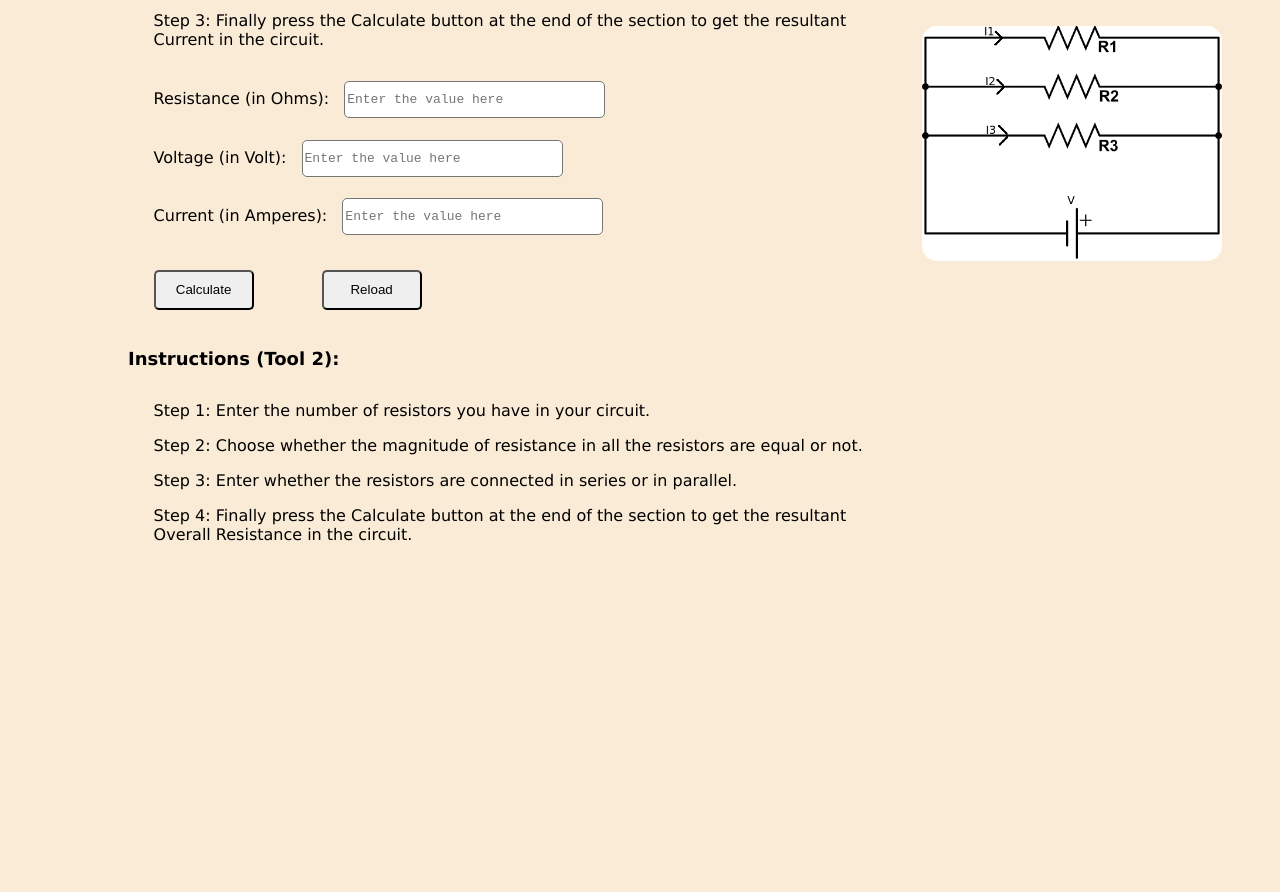
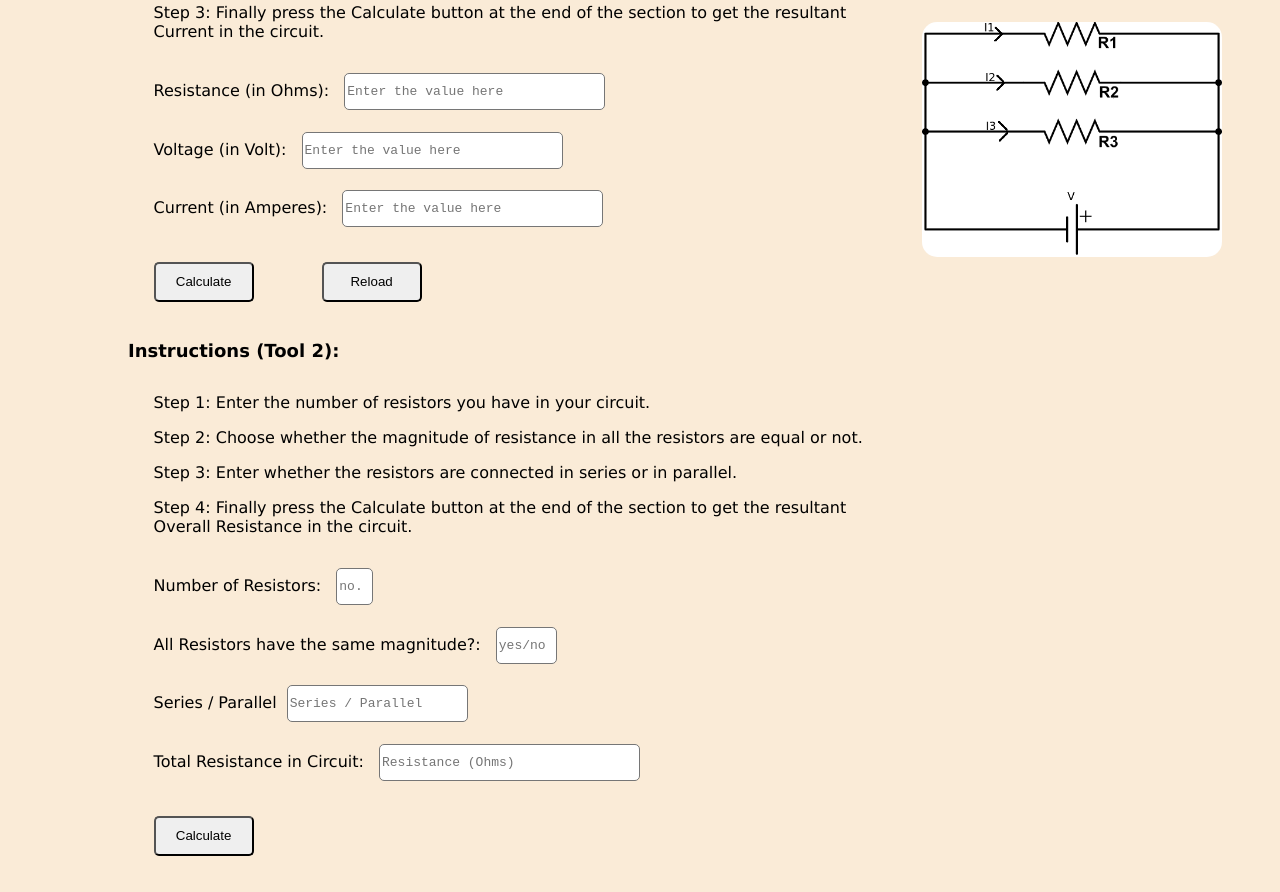
Before and after one commit to Faizaan-Nasir/Physics-Project, a plain HTML site: page index.html in a window 1280 px wide. Shown: the part 392-1284 px from the top of the page. Before the commit the page ends 952 px from the top, so only its background shows below. Drawn offline with Linux system fonts and the light colour scheme.

Commit message:
Update index.html

```diff
--- a/index.html
+++ b/index.html
@@ -1,4 +1,4 @@
-<!DOCTYPE html>
+<DOCTYPE html>
     <html lang="en">
 
     <head>
@@ -84,7 +84,8 @@
                 <p>Step 1.5: You could alternatively enter the current in the ciruit to calculate the overall resistance
                     instead.</p>
                 <p>Step 2: Enter the constant Voltage in the circuit.</p>
-            <p>Step 3: Finally press the Calculate button at the end of the section to get the resultant Current in the
+                <p>Step 3: Finally press the Calculate button at the end of the section to get the resultant Current in
+                    the
                     circuit.</p>
             </div>
             <div class="text">
@@ -92,7 +93,8 @@
                     placeholder="Enter the value here"></textarea>
             </div>
             <div class="text">
-            Voltage (in Volt): <textarea id="voltage" cols="30" rows="1" placeholder="Enter the value here"></textarea>
+                Voltage (in Volt): <textarea id="voltage" cols="30" rows="1"
+                    placeholder="Enter the value here"></textarea>
             </div>
             <div class="text">
                 Current (in Amperes): <textarea id="Current" cols="30" rows="1"
@@ -109,6 +111,22 @@
                     Resistance
                     in the circuit.</p>
             </div>
+            <div class="text">
+                Number of Resistors: <textarea id="no." cols="2" rows="1" placeholder="no."></textarea>
+            </div>
+            <div class="text">
+                All Resistors have the same magnitude?: <textarea id="yes/no" cols="5" rows="1"
+                    placeholder="yes/no"></textarea>
+            </div>
+            <div id="display"></div>
+            <div class="text">
+                Series / Parallel<textarea id="s/p" cols="20" rows="1" placeholder="Series / Parallel"></textarea>
+            </div>
+            <div class="text">
+                Total Resistance in Circuit: <textarea id="overall" cols="30" rows="1"
+                    placeholder="Resistance (Ohms)"></textarea>
+            </div>
+            <button onclick="calculate()">Calculate</button><br><br><br>
         </div>
     </body>
     <script>
@@ -128,6 +146,42 @@
                 document.getElementById("resistance").innerHTML = R
             }
         }
+        function calculate() {
+            if (document.getElementById("yes/no").value == "no") {
+                if (document.getElementById("s/p").value == "Series") {
+                    t = 0
+                    for (i = 1; i <= document.getElementById("no.").value; i++) {
+                        let a = prompt("Enter magnitude of resistor " + i + " in ohms: ")
+                        a = parseInt(a)
+                        t = t + a
+                    }
+                    document.getElementById("overall").innerHTML = t
+                }
+                else if (document.getElementById("s/p").value == "Parallel") {
+                    t = 0
+                    for (i = 1; i <= document.getElementById("no.").value; i++) {
+                        let a = prompt("Enter magnitude of resistor " + i + " in ohms:")
+                        a = parseInt(a)
+                        t = t + (1 / a)
+                        f = (1 / t)
+                    }
+                    document.getElementById("overall").innerHTML = f
+                }
+            }
+            else if (document.getElementById("yes/no").value == "yes") {
+                let a = prompt("Enter the magnitude of one of the resistors: ")
+                a = parseInt(a)
+                if (document.getElementById("s/p").value == "Series") {
+                    t = document.getElementById("no.").value * a
+                    document.getElementById("overall").innerHTML = t
+                }
+                else if (document.getElementById("s/p").value == "Parallel") {
+                    t = (1 / a) * document.getElementById("no.").value
+                    f = (1 / t)
+                    document.getElementById("overall").innerHTML = f
+                }
+            }
+        }
     </script>
 
     </html>
```
Lines whose indentation alone changed are shown as unchanged.
